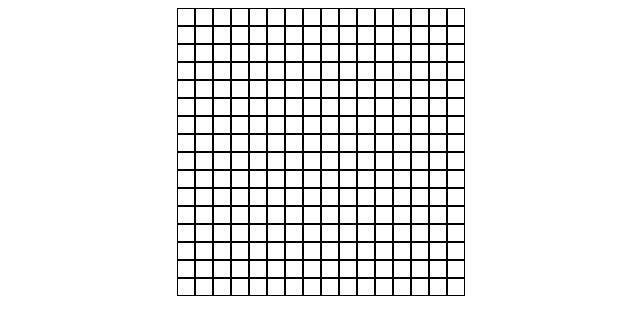
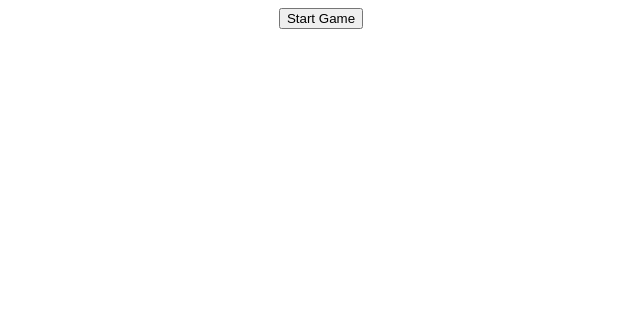
Before and after one commit to bbastiann/Etch-a-Sketch-The-Odin-Project, a plain HTML site: page index.html in a window 1280 px wide. Shown: the whole page, without its empty margins (319-959 px from the left). Drawn offline with Linux system fonts and the light colour scheme.

Commit message:
added Game Button and refactor code

```diff
--- a/Etch-a-Sketch.js
+++ b/Etch-a-Sketch.js
@@ -1,18 +1,34 @@
+let gameDiv = document.createElement("div");
+gameDiv.setAttribute("class","flex-gameDiv");
 
+let gameButton = document.createElement("button");
+gameButton.setAttribute("class","game-button");
+gameButton.textContent = "Start Game";
+gameButton.addEventListener("click", () => {
+    let number = prompt("what's grid size ?");
+
+    if (number === null) {
+        log.innerText = "OK, maybe next time.";
+    }else{
+        createSquares(number);
+    }
+
+})
 
 let flexContainer = document.createElement("div");
 flexContainer.setAttribute("class", "flex-container");
 
-document.body.appendChild(flexContainer);
+gameDiv.appendChild(gameButton);
+gameDiv.appendChild(flexContainer);
 
-console.log(createSquares());
+document.body.appendChild(gameDiv);
 
-function createSquares(){
-    for(i = 0; i < 16; i++){
+function createSquares(size){
+    for(i = 0; i < size; i++){
         let squareContainer = document.createElement("div");
         squareContainer.setAttribute("class", "square-container");
 
-        for(j = 0; j < 16; j++){
+        for(j = 0; j < size; j++){
             let square = document.createElement("div");
             square.setAttribute("class","square");
             square.addEventListener("mouseover",changeColor)
--- a/style.css
+++ b/style.css
@@ -11,3 +11,11 @@
     justify-content: center;
     flex-flow: row wrap;
 }
+
+
+.flex-gameDiv{
+    display: flex;
+    flex-direction: column;
+    justify-content: center;
+    align-items: center;
+}
```
